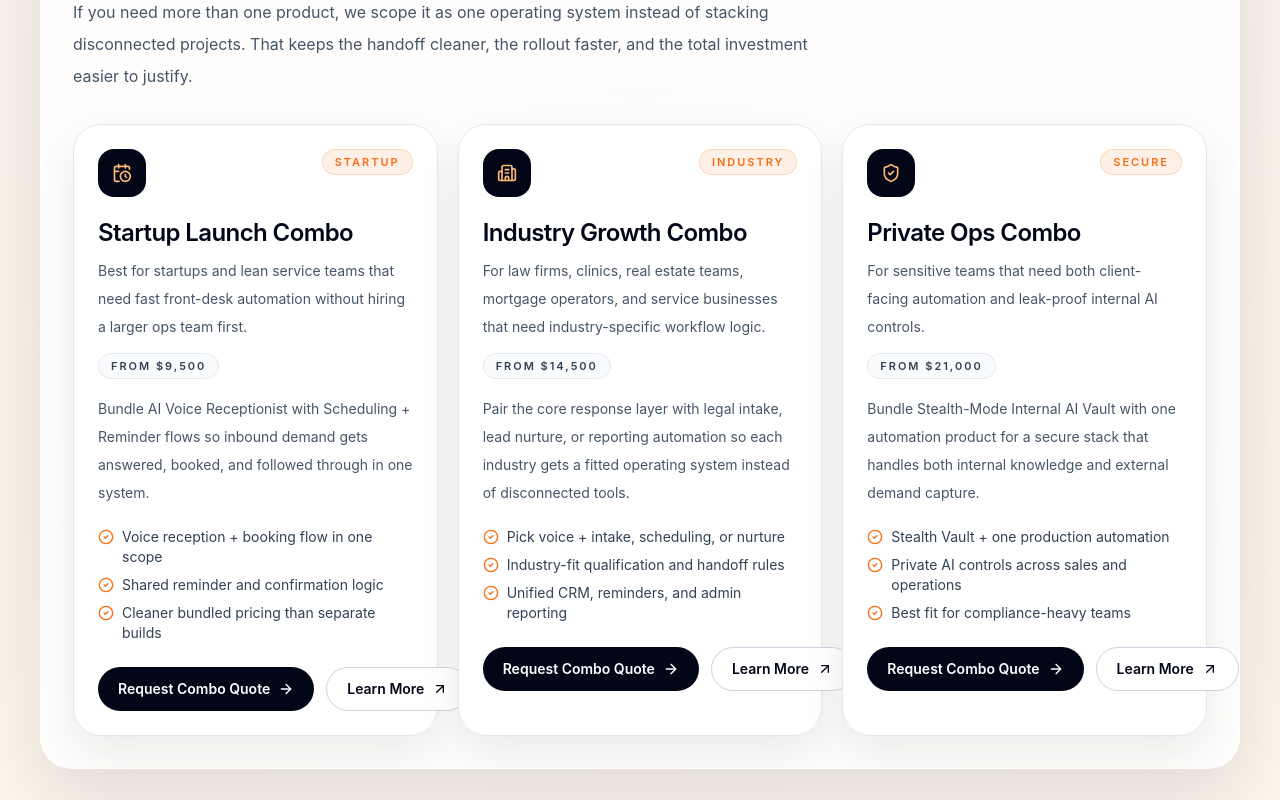
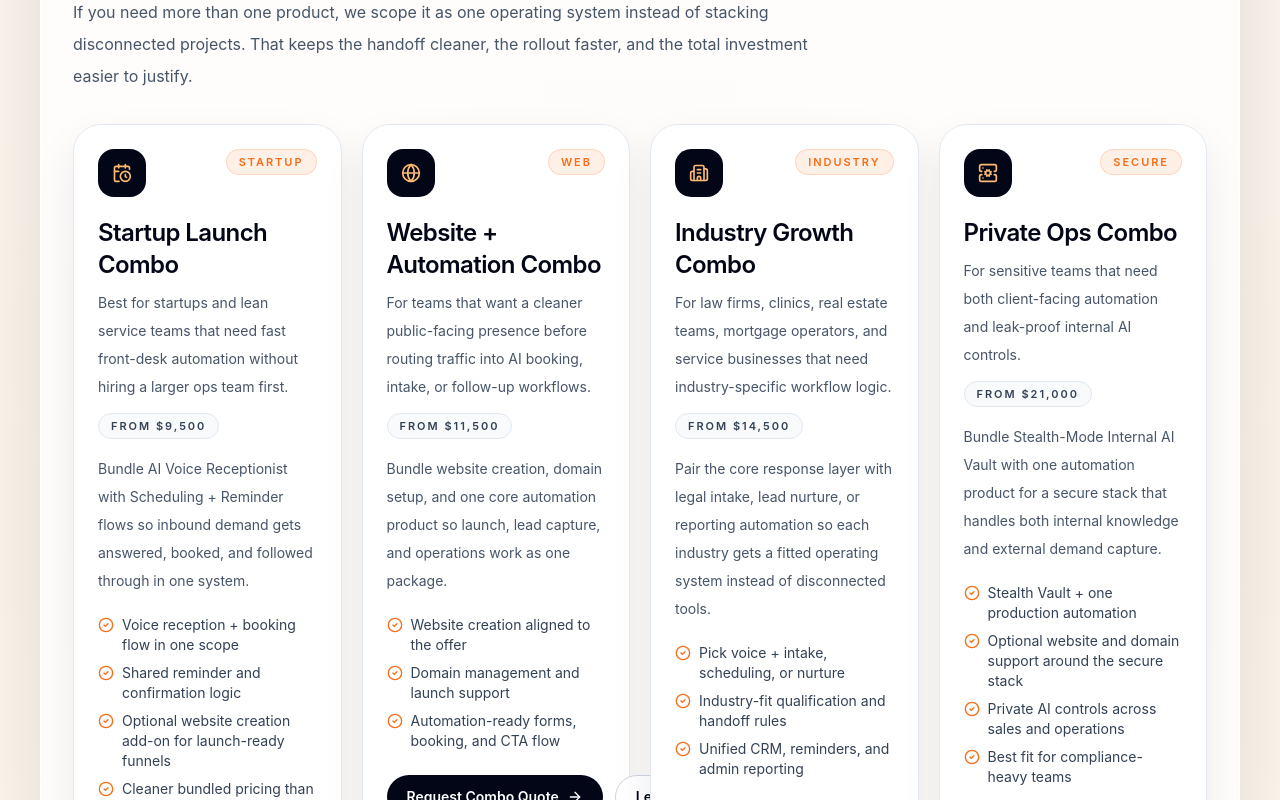
Before and after one commit to vishnuvardhanburri/vishnulabs-LP, a Next.js app: page /pricing in a window 1280 px wide. Shown: the part 1160-1960 px from the top of the page. Built offline with nearby package versions, Linux system fonts and the light colour scheme; no server answers.

Commit message:
Expand site with platform and website combos

```diff
--- a/app/page.tsx
+++ b/app/page.tsx
@@ -11,6 +11,7 @@ import {
   ChevronRight,
   CircleAlert,
   FolderLock,
+  Globe,
   LineChart,
   LockKeyhole,
   MessageSquareMore,
@@ -53,6 +54,13 @@ type Industry = {
   lead: string
   icon: LucideIcon
   outcomes: string[]
+}
+
+type PlatformCollection = {
+  title: string
+  lead: string
+  icon: LucideIcon
+  bullets: string[]
 }
 
 const heroStats: Stat[] = [
@@ -138,6 +146,27 @@ const industries: Industry[] = [
   },
 ]
 
+const platformCollections: PlatformCollection[] = [
+  {
+    title: "Website Creation",
+    lead: "Conversion-focused marketing sites, landing pages, and proof pages that match the automation story instead of feeling disconnected from it.",
+    icon: Globe,
+    bullets: ["High-conversion landing pages", "Mobile-first build quality", "Proof-driven page structure"],
+  },
+  {
+    title: "Domain Management",
+    lead: "Domain routing, DNS setup, SSL, redirects, launch support, and the small operational pieces that make a public-facing stack feel trustworthy.",
+    icon: ServerCog,
+    bullets: ["DNS and SSL setup", "Launch routing and redirects", "Operational ownership after handoff"],
+  },
+  {
+    title: "Software Solutions",
+    lead: "Internal tools, admin dashboards, workflow layers, and custom software that connect the website, automation, and team operations into one system.",
+    icon: Workflow,
+    bullets: ["Admin and ops dashboards", "Workflow-specific internal tools", "Automation-ready software layers"],
+  },
+]
+
 const proofFeed = [
   "[INFO] Loaded recognizer: SpacyRecognizer",
   "[WARNING] System risk surfaced from local history scan",
@@ -160,6 +189,9 @@ const customBuildBullets = [
   "Lead qualification and intake flows",
   "Scheduling and reminder automation",
   "Reporting, alerts, and admin handoff",
+  "Website creation and landing pages",
+  "Domain management and launch routing",
+  "Custom software solutions",
 ]
 
 export default function Page() {
@@ -499,6 +531,66 @@ export default function Page() {
                     </article>
                   )
                 })}
+              </div>
+            </div>
+          </div>
+        </section>
+
+        <section className="py-20 sm:py-24" id="platform">
+          <div className="mx-auto max-w-7xl px-4 sm:px-6 lg:px-10">
+            <div className="section-shell p-6 sm:p-8" data-reveal>
+              <div className="grid gap-8 lg:grid-cols-[0.96fr_1.04fr] lg:items-start">
+                <div>
+                  <SectionHeading
+                    eyebrow="Platform Collections"
+                    title="A broader SaaS platform view, not just isolated automation."
+                    description="We keep the current automation offer intact and can also support website creation, domain management, and software solutions so the full buyer journey feels connected from public page to internal operations."
+                  />
+
+                  <div className="mt-6 rounded-[28px] border border-slate-200 bg-slate-950 p-5 text-white shadow-[0_18px_40px_rgba(15,23,42,0.16)]">
+                    <p className="text-[11px] font-semibold uppercase tracking-[0.22em] text-orange-200">Global platform view</p>
+                    <div className="mt-4 grid gap-3">
+                      {[
+                        "Public-facing website layer aligned with the same sales story",
+                        "Domain and launch control handled cleanly when deployment matters",
+                        "Custom software solutions tied to the real workflow behind the funnel",
+                      ].map((item) => (
+                        <div key={item} className="rounded-[20px] border border-white/10 bg-white/5 px-4 py-3 text-sm text-slate-200">
+                          {item}
+                        </div>
+                      ))}
+                    </div>
+                  </div>
+                </div>
+
+                <div className="grid gap-4 md:grid-cols-3">
+                  {platformCollections.map((item, index) => {
+                    const Icon = item.icon
+
+                    return (
+                      <article
+                        key={item.title}
+                        className="section-shell hover-rise-strong h-full p-5 sm:p-6"
+                        data-reveal
+                        style={{ transitionDelay: `${index * 80}ms` }}
+                      >
+                        <div className="flex h-11 w-11 items-center justify-center rounded-2xl bg-slate-950 text-white shadow-[0_14px_30px_rgba(15,23,42,0.18)]">
+                          <Icon className="h-5 w-5 text-orange-300" />
+                        </div>
+                        <h3 className="mt-5 text-lg font-semibold text-slate-950">{item.title}</h3>
+                        <p className="mt-3 text-sm leading-7 text-slate-600">{item.lead}</p>
+
+                        <div className="mt-5 space-y-2">
+                          {item.bullets.map((bullet) => (
+                            <div key={bullet} className="rounded-[18px] border border-slate-200 bg-slate-50 px-3 py-2 text-sm text-slate-700">
+                              {bullet}
+                            </div>
+                          ))}
+                        </div>
+                      </article>
+                    )
+                  })}
+                </div>
               </div>
             </div>
           </div>
--- a/app/pricing/page.tsx
+++ b/app/pricing/page.tsx
@@ -8,7 +8,9 @@ import {
   Building2,
   CalendarClock,
   CheckCircle2,
+  Globe,
   MessageSquareMore,
+  ServerCog,
   ShieldCheck,
 } from "lucide-react"
 
@@ -106,7 +108,22 @@ const comboOffers: ComboOffer[] = [
     bullets: [
       "Voice reception + booking flow in one scope",
       "Shared reminder and confirmation logic",
+      "Optional website creation add-on for launch-ready funnels",
       "Cleaner bundled pricing than separate builds",
+    ],
+  },
+  {
+    title: "Website + Automation Combo",
+    badge: "Web",
+    audience: "For teams that want a cleaner public-facing presence before routing traffic into AI booking, intake, or follow-up workflows.",
+    price: "From $11,500",
+    summary: "Bundle website creation, domain setup, and one core automation product so launch, lead capture, and operations work as one package.",
+    href: "/book",
+    icon: Globe,
+    bullets: [
+      "Website creation aligned to the offer",
+      "Domain management and launch support",
+      "Automation-ready forms, booking, and CTA flow",
     ],
   },
   {
@@ -130,9 +147,10 @@ const comboOffers: ComboOffer[] = [
     price: "From $21,000",
     summary: "Bundle Stealth-Mode Internal AI Vault with one automation product for a secure stack that handles both internal knowledge and external demand capture.",
     href: "/stealth-vault",
-    icon: ShieldCheck,
+    icon: ServerCog,
     bullets: [
       "Stealth Vault + one production automation",
+      "Optional website and domain support around the secure stack",
       "Private AI controls across sales and operations",
       "Best fit for compliance-heavy teams",
     ],
@@ -239,7 +257,7 @@ export default function PricingPage() {
                 </p>
               </div>
 
-              <div className="mt-8 grid gap-5 xl:grid-cols-3">
+              <div className="mt-8 grid gap-5 md:grid-cols-2 xl:grid-cols-4">
                 {comboOffers.map((offer) => {
                   const Icon = offer.icon
 
--- a/components/live-chat-assistant.tsx
+++ b/components/live-chat-assistant.tsx
@@ -53,13 +53,19 @@ const intents: Intent[] = [
     id: "services_catalog",
     patterns: ["services", "service", "offer", "offering", "products", "what do you do", "automation list"],
     answer:
-      "Core offers: AI Voice Receptionist, AI Scheduling & Reminder System, AI Legal Intake Automation, and Stealth-Mode Internal AI Vault. We also build custom CRM, lead-nurture, and workflow automations for law, real estate, mortgage, clinics, and service teams.",
+      "Core offers: AI Voice Receptionist, AI Scheduling & Reminder System, AI Legal Intake Automation, and Stealth-Mode Internal AI Vault. We also build website systems, domain-management support, custom CRM layers, lead-nurture flows, and broader software solutions for law, real estate, mortgage, clinics, and service teams.",
   },
   {
     id: "pricing",
     patterns: ["price", "pricing", "cost", "fees", "how much", "budget", "investment", "quote"],
     answer:
-      "Transparent ranges: AI Voice Receptionist starts at $4,997 one-time. Scheduling systems usually run $6,500-$9,500. Legal intake systems are usually $8,500-$15,000. Stealth-Mode Internal AI Vault is a $15,000 one-time lifetime launch offer for the first 100 members. Combo bundles for startups and industry teams are on /pricing.",
+      "Transparent ranges: AI Voice Receptionist starts at $4,997 one-time. Scheduling systems usually run $6,500-$9,500. Legal intake systems are usually $8,500-$15,000. Stealth-Mode Internal AI Vault is a $15,000 one-time lifetime launch offer for the first 100 members. Combo bundles for startups, websites, domains, and industry teams are on /pricing.",
+  },
+  {
+    id: "platform_services",
+    patterns: ["website", "websites", "domain", "domains", "software solution", "software solutions", "platform"],
+    answer:
+      "Yes, VishnuLabs can scope website creation, domain management, and custom software solutions alongside the automation systems. The goal is a more complete SaaS-style platform view instead of isolated pieces.",
   },
   {
     id: "stealth_vault",
```
